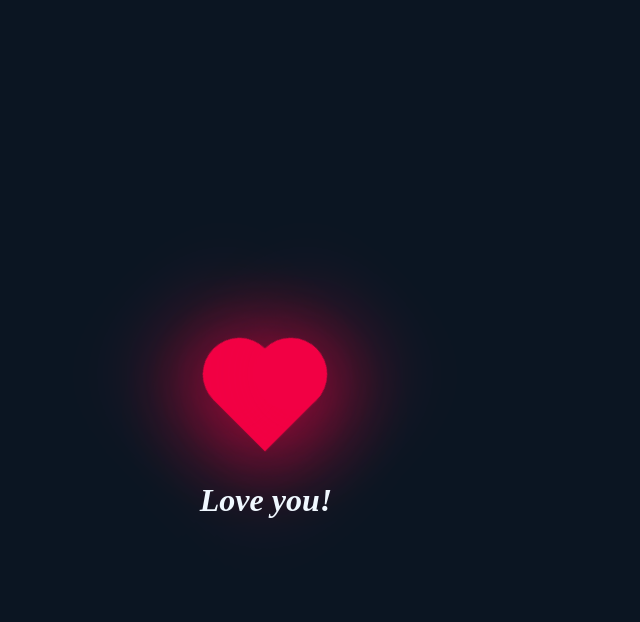
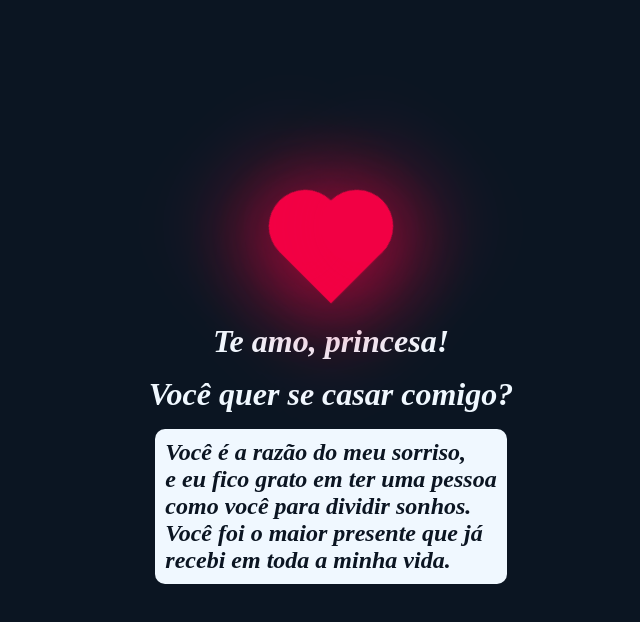
Before and after one commit to G4bebrum/Html-CSS, a plain HTML site: page sandbox/I Love You/index.html in a window 1280 px wide. Shown: the whole page, without its empty margins (309-949 px from the left). Drawn offline with Linux system fonts and the light colour scheme.

Commit message:
Atualizado

```diff
--- a/sandbox/I Love You/index.html
+++ b/sandbox/I Love You/index.html
@@ -8,6 +8,13 @@
     <title>Love you</title>
 </head>
 <body>
+    <div class="container">
     <div class="heart"></div>
-    <h1>Love you!</h1>
+    <h1 class="principal">Te amo, princesa!</h1>
+    <h1 class="principal">Você quer se casar comigo?</h1>
+    <h2 id="principal">Você é a razão do meu sorriso, <br>e eu fico grato em ter uma pessoa <br>como você para dividir sonhos. <br>Você foi o maior presente que já <br>recebi em toda a minha vida.</h2>
+    </div>
+    <footer>
+
+    </footer>
 </body>
--- a/sandbox/I Love You/style.css
+++ b/sandbox/I Love You/style.css
@@ -11,6 +11,7 @@ body{
 .heart{
     height: 70px;
     width: 70px;
+    margin-bottom: 20px;
     background: #f20044;
     position: relative;
     transform: rotate(-45deg);
@@ -49,13 +50,35 @@ body{
     border-radius: 50px;
     box-shadow: 10px 10px 90px #f20044;
 }
-h1{
-    color:aliceblue;
-    text-align: center;
-    font-family:'Times New Roman', Times, serif ;
-    position: relative;
-    vertical-align: bottom;
-    bottom: -100px;
-    right: 100px;
-    font-style: oblique
+/* ...existing code... */
+.container {
+    display: flex;
+    flex-direction: column;
+    align-items: center;
+    justify-content: center;
 }
+/* Remova os deslocamentos dos títulos */
+h1.principal {
+    color: aliceblue;
+    font-family: 'Times New Roman', Times, serif;
+    font-style: oblique;
+    position: static;
+    right: auto;
+    bottom: auto;
+    margin: 16px 0 0 0;
+}
+
+h2#principal {
+    background-color: aliceblue;
+    padding: 10px;
+    border-radius: 10px;
+    max-width: 600px;
+    color: #0b1522;
+    font-family: 'Times New Roman', Times, serif;
+    font-style: oblique;
+    position: static;
+    right: auto;
+    bottom: auto;
+    margin: 16px 0 0 0;
+}
+/* ...existing code... */
```
